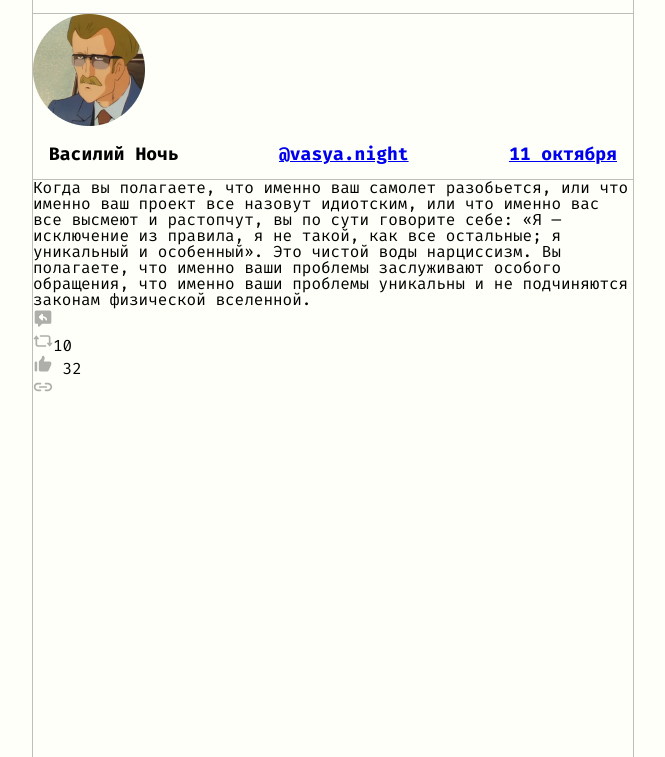
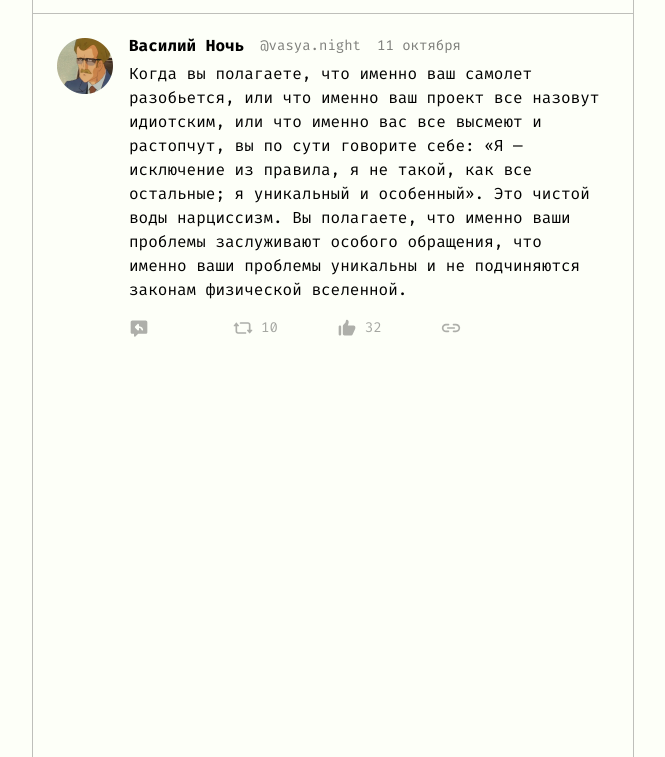
Before and after one commit to evgeny-matveev/hse-19__twiclone, a plain HTML site: page index.html in a window 1280 px wide. Shown: the part 43-800 px from the top of the page, without its empty margins (307-972 px from the left). Drawn offline with Linux system fonts and the light colour scheme.

Commit message:
WIP работаем над карточкой

```diff
--- a/index.html
+++ b/index.html
@@ -8,26 +8,27 @@
 <body>
 
   <main>
-    <header>
+    <header class="main__header">
       <h2>Последние высказывания</h2>
       <img src="img/sort-icn.svg" alt="Иконка сротировки">
     </header>
 
-    <article>
-      <img src="img/ava-vasya.png" alt="Аватарка пользователя">
-      <div>
-        <header>
+    <article class="tweet">
+      <img class="tweet__ava" src="img/ava-vasya.png" alt="Аватарка пользователя">
+
+      <div class="tweet__body">
+        <header class="tweet__body__header">
           <h3>Василий Ночь</h3>
           <a href="#">@vasya.night</a>
           <a href="#">11 октября</a>
         </header>
         <p>Когда вы полагаете, что именно ваш самолет разобьется, или что именно ваш проект все назовут идиотским, или что именно вас все высмеют и растопчут, вы по сути говорите себе: «Я — исключение из правила, я не такой, как все остальные; я уникальный и особенный». Это чистой воды нарциссизм. Вы полагаете, что именно ваши проблемы заслуживают особого обращения, что именно ваши проблемы уникальны и не подчиняются законам физической вселенной.</p>
-        <ul>
+        <ul class="tweet__body__actions">
           <li>
             <img src="img/reply-icn.svg" alt="">
           </li>
           <li>
-            <img src="img/retweet-icn.svg" alt=""
+            <img src="img/retweet-icn.svg" alt="">
             <span>10</span>
           </li>
           <li>
--- a/styles/main.css
+++ b/styles/main.css
@@ -18,7 +18,7 @@ main {
   border-left: 1px solid var(--light-gray);
   border-right: 1px solid var(--light-gray);
 }
-main header {
+.main__header {
   font-size: 18px;
   font-weight: bold;
   padding: 16px;
@@ -27,10 +27,54 @@ main header {
   align-items: center;
   border-bottom: 1px solid var(--light-gray);
 }
-
-
-
-
+.tweet {
+  display: flex;
+  padding: 24px 32px 16px 24px;
+}
+.tweet__ava {
+  width: 56px;
+  height: 56px;
+  margin-right: 16px;
+}
+.tweet__body__header {
+  display: flex;
+  align-items: center;
+}
+.tweet__body__header * {
+  margin-right: 16px;
+}
+.tweet__body__header h3 {
+  font-size: 16px;
+  font-weight: bold;
+}
+.tweet__body__header a {
+  font-size: 14px;
+  color: rgba(0, 0, 0, .5);
+  text-decoration: none;
+}
+.tweet__body__header a:hover {
+  text-decoration: underline;
+}
+.tweet__body p {
+  font-size: 16px;
+  line-height: 24px;
+  padding: 8px 0 16px;
+}
+.tweet__body__actions {
+  display: flex;
+}
+.tweet__body__actions li {
+  margin-right: 84px;
+  font-size: 14px;
+  color: rgba(0, 0, 0, 0.35);
+  display: flex;
+  align-items: center;
+  position: relative;
+}
+.tweet__body__actions li span {
+  position: absolute;
+  left: 28px;
+}
 
 
 
```
